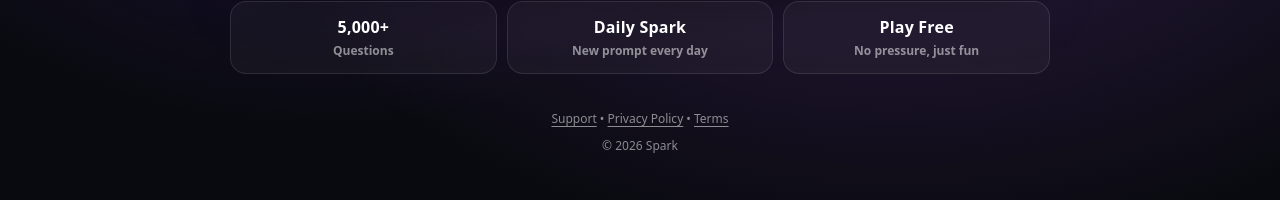
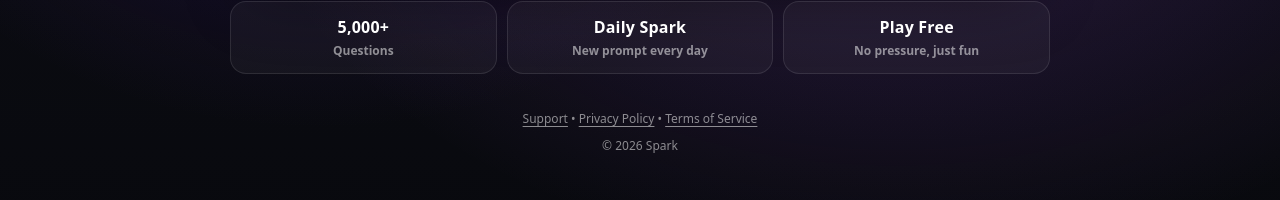
Before and after one commit to wawilliams003/spark, a plain HTML site: page app.html in a window 1280 px wide. Shown: the part 1136-1336 px from the top of the page. Drawn offline with Linux system fonts and the light colour scheme.

Commit message:
Update app.html

```diff
--- a/app.html
+++ b/app.html
@@ -368,7 +368,7 @@
         <div>
           <a href="mailto:support@yourdomain.com">Support</a> •
           <a href="privacy.html">Privacy Policy</a> •
-          <a href="/terms.html">Terms</a>
+          <a href="terms.html">Terms of Service</a>
         </div>
         <div>© <span id="year"></span> Spark</div>
       </div>
```
